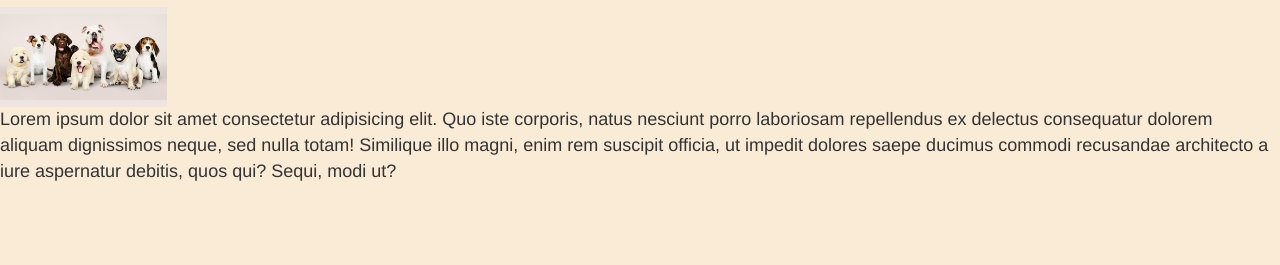
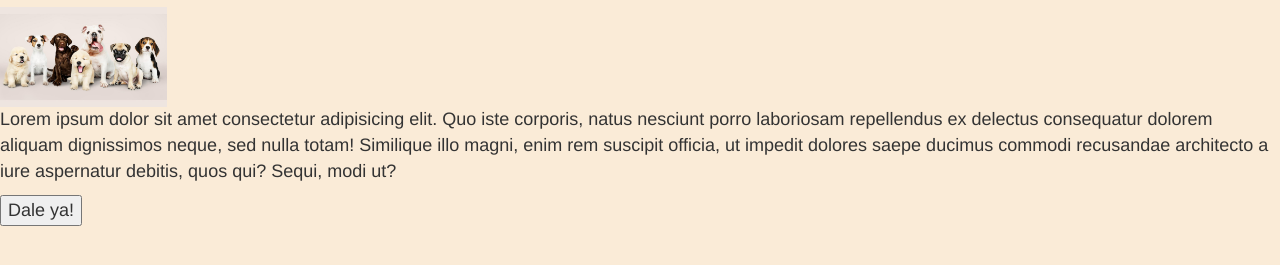
Before and after one commit to Mario-Plazas/Mascotas, a plain HTML site: page index.html in a window 1280 px wide. Shown: the part 259-524 px from the top of the page. Drawn offline with nearby package versions, Linux system fonts and the light colour scheme.

Commit message:
saludo js agregado

```diff
--- a/index.html
+++ b/index.html
@@ -11,7 +11,7 @@
     <link href="https://maxcdn.bootstrapcdn.com/bootstrap/3.3.7/css/bootstrap.min.css" rel="stylesheet">
     <link rel="stylesheet" href="style.css">
     <link rel="icon" type="image/x-icon" href="/images/favicon2.ico">
-
+    <script src="js/javascript.js"></script>
     <!-- HTML5 Shim and Respond.js IE8 support of HTML5 elements and media queries -->
     <!-- WARNING: Respond.js doesn't work if you view the page via file:// -->
     <!--[if lt IE 9]>
@@ -37,7 +37,7 @@
     <p>Lorem ipsum dolor sit amet consectetur adipisicing elit. Quo iste corporis, natus nesciunt porro laboriosam repellendus ex delectus consequatur dolorem aliquam dignissimos neque, sed nulla totam! Similique illo magni, enim rem suscipit officia, ut
         impedit dolores saepe ducimus commodi recusandae architecto a iure aspernatur debitis, quos qui? Sequi, modi ut?</p>
 
-
+    <input type="button" onclick="saludo()" value="Dale ya!">
 
     <!-- jQuery -->
     <script src="https://ajax.googleapis.com/ajax/libs/jquery/1.12.4/jquery.min.js"></script>
--- a/js/javascript.js
+++ b/js/javascript.js
@@ -0,0 +1,4 @@
+//javascript
+function saludo() {
+    alert("Hola amigios");
+}
```
